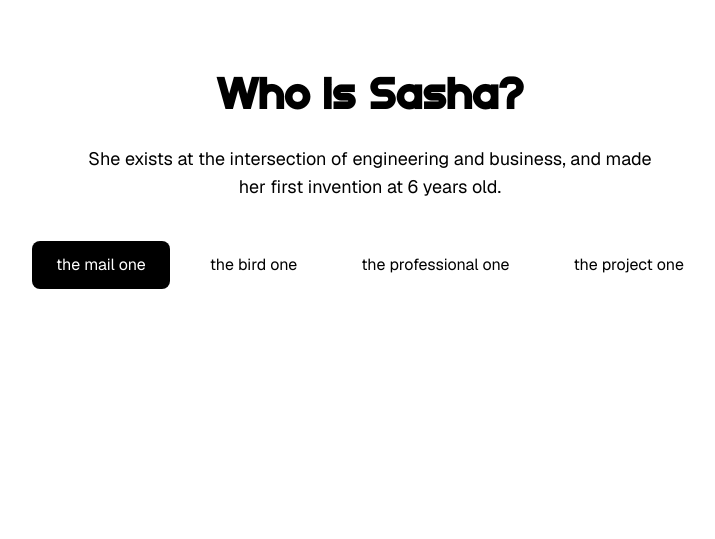
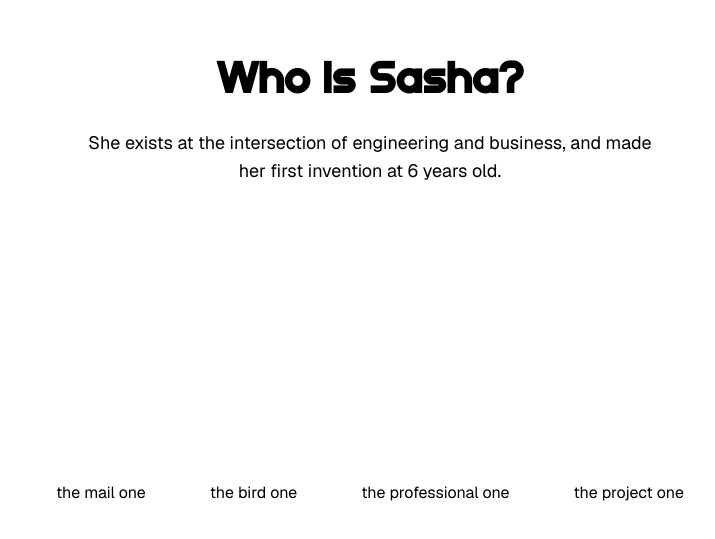
Before and after one commit to SashaSurkin/sashasurkin-site, a Next.js app: page / in a window 1280 px wide. Shown: the part 219-758 px from the top of the page, without its empty margins (270-985 px from the left). Built offline with nearby package versions, Linux system fonts and the light colour scheme.

Commit message:
moved buttons

```diff
--- a/src/app/page.tsx
+++ b/src/app/page.tsx
@@ -1,15 +1,17 @@
 export default function Home() {
   return (
     <main className="flex flex-col items-center justify-center min-h-screen p-8 font-sans bg-white text-black">
-      <h1 className="text-5xl font-bold mb-6" style={{ fontFamily: 'Epoch, sans-serif' }}>Who is Sasha?</h1>
-      <p className="text-lg text-center max-w-xl mb-10">
-        She exists at the intersection of engineering and business, and made her first invention at 6 years old.
-      </p>
+      <div className="flex-1 flex flex-col items-center justify-center">
+        <h1 className="text-5xl font-bold mb-6" style={{ fontFamily: 'Epoch, sans-serif' }}>Who is Sasha?</h1>
+        <p className="text-lg text-center max-w-xl mb-10">
+          She exists at the intersection of engineering and business, and made her first invention at 6 years old.
+        </p>
+      </div>
 
-      <div className="flex flex-col sm:flex-row gap-4">
+      <div className="flex flex-col sm:flex-row gap-4 mb-8">
         <a
           href="mailto:sasha@w-eye-ze.com"
-          className="px-6 py-3 bg-black text-white rounded-lg hover:bg-gray-800 transition"
+          className="px-6 py-3 text-black rounded-lg hover:bg-black hover:text-white transition"
         >
           the mail one
         </a>
```
